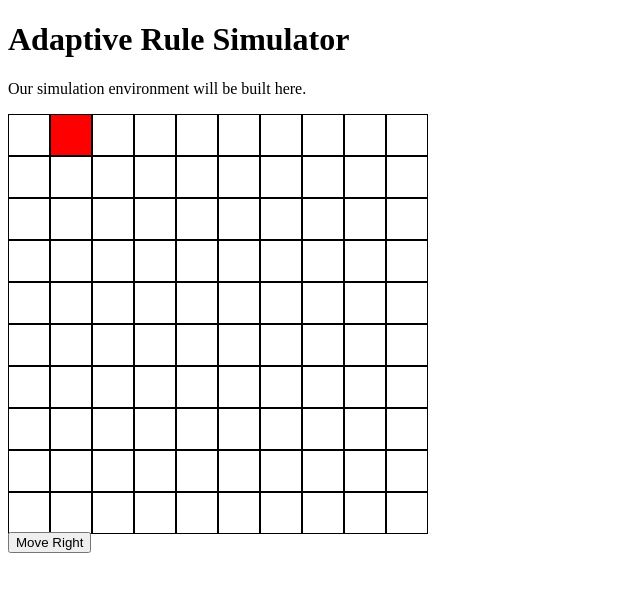
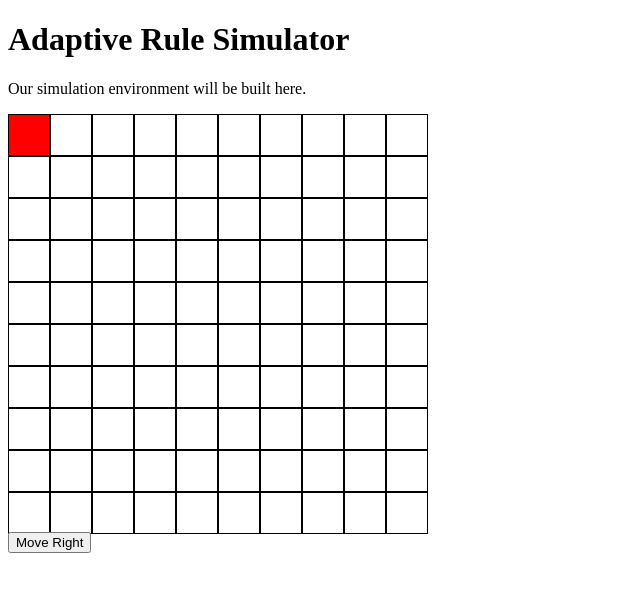
Before and after one commit to Not-Adithya/rule_simulator, a plain HTML site: page index.html in a window 1280 px wide. Shown: the whole page, without its empty margins (0-640 px from the left). Drawn offline with Linux system fonts and the light colour scheme.

Commit message:
Remove unnecessary moveRight() call

```diff
--- a/index.html
+++ b/index.html
@@ -64,7 +64,7 @@
     agentCell.style.backgroundColor = "red";
     }
 
-    moveRight();
+
 
 
     </script>
```
